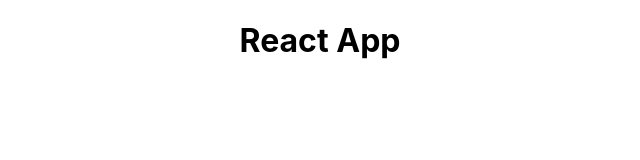
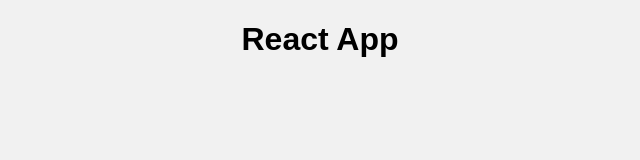
Before and after one commit to nickemma/Villa-Tour, a JavaScript app in the folder client/: page / in a window 1280 px wide. Shown: the top 160 px of the page, without its empty margins (320-960 px from the left). Built offline with nearby package versions, Linux system fonts and the light colour scheme; the HTML template or start-up script is replaced by a standard one.

Commit message:
set up styles

```diff
--- a/client/src/App.css
+++ b/client/src/App.css
@@ -1,38 +1,3 @@
 .App {
   text-align: center;
 }
-
-.App-logo {
-  height: 40vmin;
-  pointer-events: none;
-}
-
-@media (prefers-reduced-motion: no-preference) {
-  .App-logo {
-    animation: App-logo-spin infinite 20s linear;
-  }
-}
-
-.App-header {
-  background-color: #282c34;
-  min-height: 100vh;
-  display: flex;
-  flex-direction: column;
-  align-items: center;
-  justify-content: center;
-  font-size: calc(10px + 2vmin);
-  color: white;
-}
-
-.App-link {
-  color: #61dafb;
-}
-
-@keyframes App-logo-spin {
-  from {
-    transform: rotate(0deg);
-  }
-  to {
-    transform: rotate(360deg);
-  }
-}
--- a/client/src/index.css
+++ b/client/src/index.css
@@ -1,13 +1,6 @@
 body {
   margin: 0;
-  font-family: -apple-system, BlinkMacSystemFont, 'Segoe UI', 'Roboto', 'Oxygen',
-    'Ubuntu', 'Cantarell', 'Fira Sans', 'Droid Sans', 'Helvetica Neue',
-    sans-serif;
-  -webkit-font-smoothing: antialiased;
-  -moz-osx-font-smoothing: grayscale;
+  padding: 0;
+  font-family: sans-serif;
+  background: #f1f1f1;
 }
-
-code {
-  font-family: source-code-pro, Menlo, Monaco, Consolas, 'Courier New',
-    monospace;
-}
```
